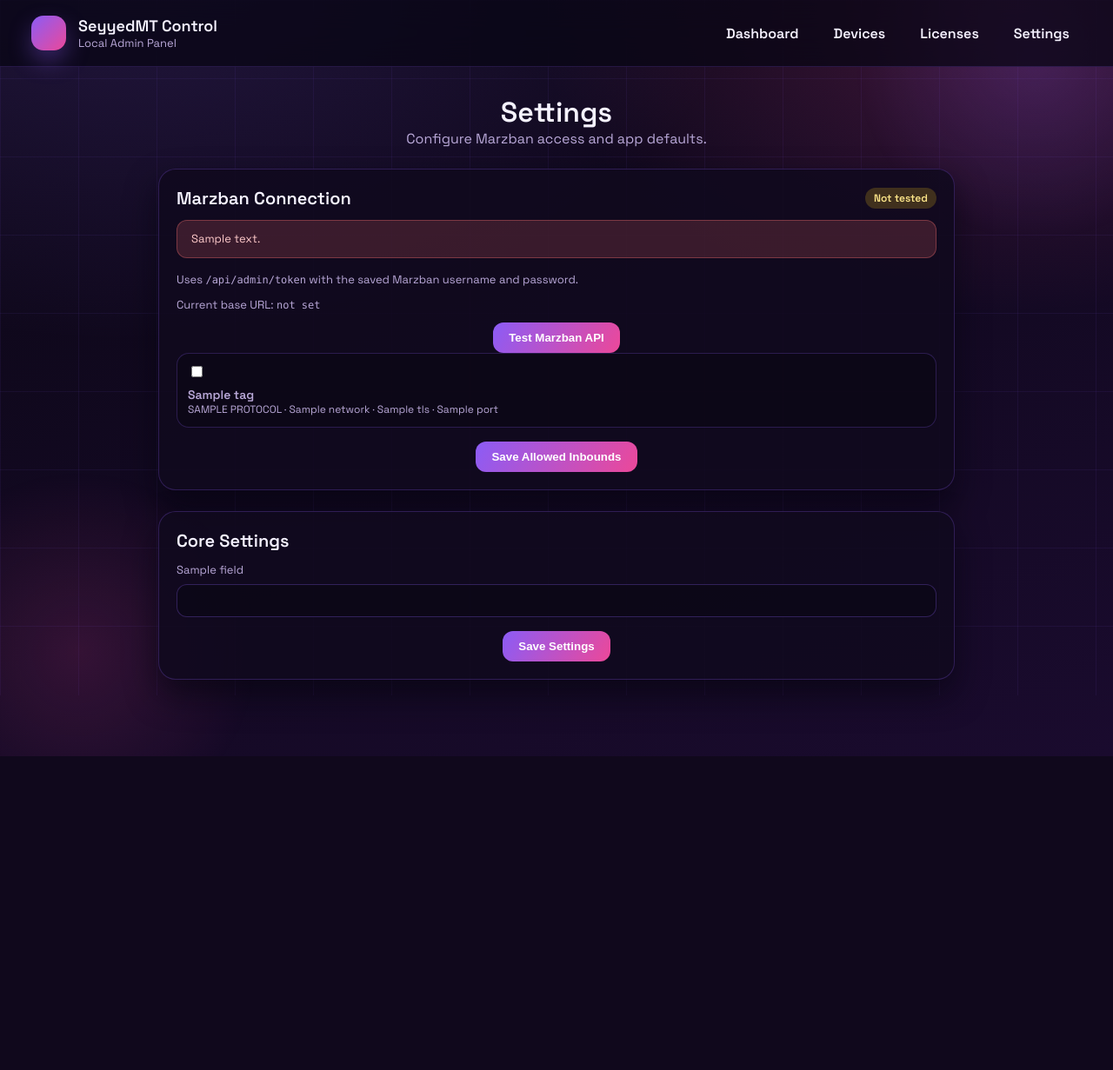
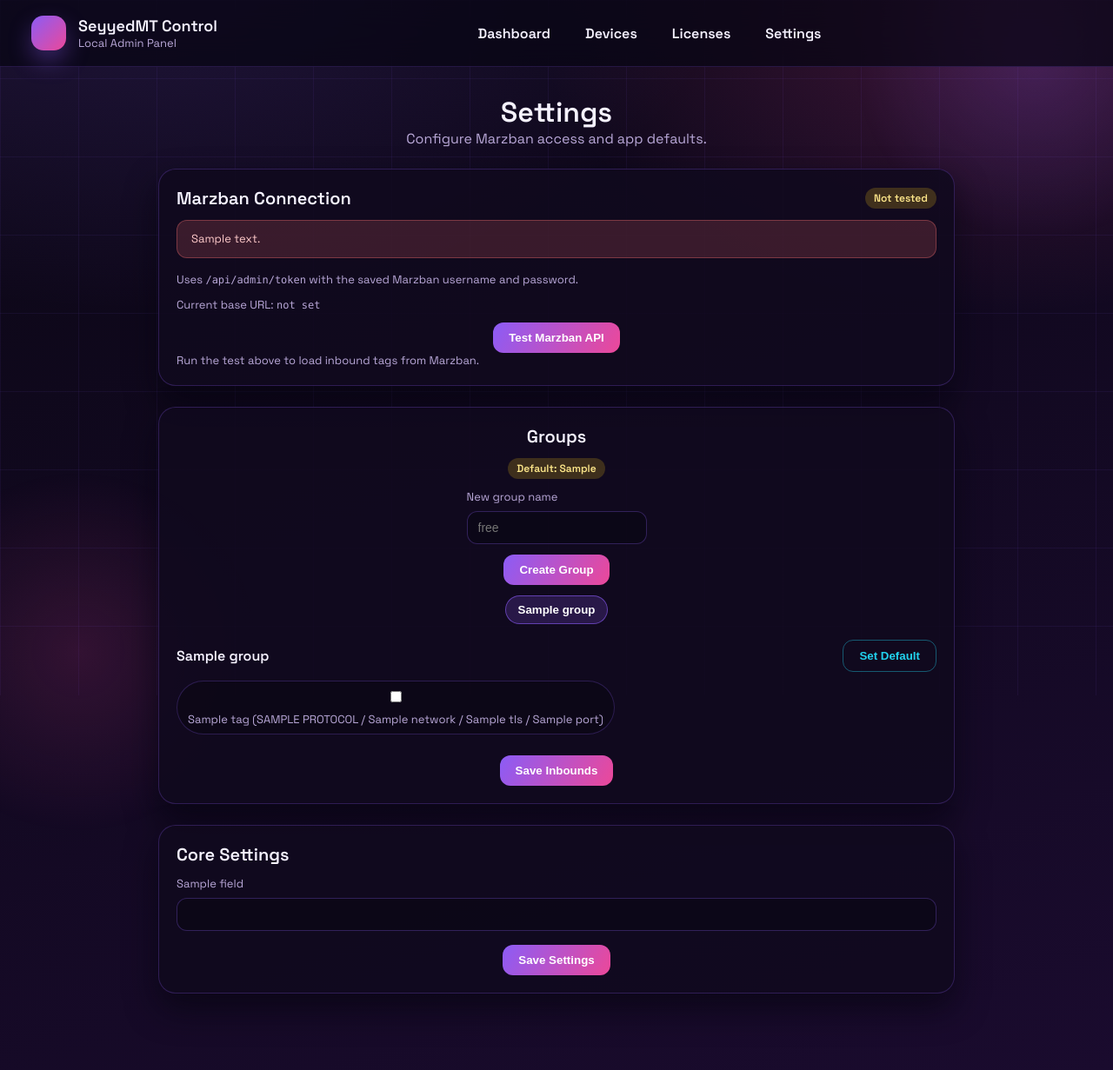
Before and after one commit to seyyed1332/apps, a FastAPI app: template app/templates/settings.html in a window 1280 px wide. Shown: the whole page at 87% size. Before the commit the page ends 870 px from the top, so only its background shows below. Run offline with FastAPI, Linux system fonts and the light colour scheme; the template is opened without the code that fills it: most values are stand-ins (such as "Sample title", 1, 10 or a date in 2020).

Commit message:
Add groups and per-license inbounds

```diff
--- a/app/main.py
+++ b/app/main.py
@@ -45,6 +45,9 @@ DEFAULT_SETTINGS = {
     "default_data_limit_gb": os.getenv("MARZBAN_DEFAULT_DATA_LIMIT_GB", "0"),
     "default_expire_days": os.getenv("MARZBAN_DEFAULT_EXPIRE_DAYS", "0"),
     "user_prefix": os.getenv("MARZBAN_USER_PREFIX", "app_"),
+    "marzban_last_status": "",
+    "marzban_last_message": "",
+    "marzban_inbounds_cache": "",
 }
 
 NUMERIC_SETTING_KEYS = {
@@ -257,6 +260,45 @@ def set_app_setting(key: str, value: str) -> None:
         conn.commit()
 
 
+def parse_allowed(value: Optional[str]) -> set:
+    if not value:
+        return set()
+    return {item.strip() for item in value.split(",") if item.strip()}
+
+
+def get_groups() -> list:
+    with get_db() as conn:
+        rows = conn.execute(
+            "SELECT name, allowed_inbounds, is_default FROM groups ORDER BY name"
+        ).fetchall()
+    return [dict(row) for row in rows]
+
+
+def get_group_allowed_map(groups: list) -> Dict[str, set]:
+    allowed_map: Dict[str, set] = {}
+    for group in groups:
+        allowed_map[group["name"]] = parse_allowed(group.get("allowed_inbounds"))
+    return allowed_map
+
+
+def get_default_group_name(groups: list) -> str:
+    for group in groups:
+        if group.get("is_default"):
+            return group.get("name", "free")
+    return groups[0]["name"] if groups else "free"
+
+
+def load_inbounds_cache(settings_data: Dict[str, str]) -> list:
+    inbounds_cache = settings_data.get("marzban_inbounds_cache", "")
+    if not inbounds_cache:
+        return []
+    try:
+        parsed = json.loads(inbounds_cache)
+        return parsed if isinstance(parsed, list) else []
+    except json.JSONDecodeError:
+        return []
+
+
 def get_license(code: str) -> Optional[Dict[str, Any]]:
     with get_db() as conn:
         row = conn.execute("SELECT * FROM licenses WHERE code = ?", (code,)).fetchone()
@@ -344,8 +386,11 @@ def dashboard(request: Request, _: str = Depends(require_admin)):
             "SELECT COUNT(DISTINCT install_id) AS total FROM devices WHERE install_id IS NOT NULL"
         ).fetchone()["total"]
         recent_devices = conn.execute(
-            "SELECT device_id, license_code, ip, app_version, model, last_seen_at "
-            "FROM devices ORDER BY last_seen_at DESC LIMIT 6"
+            "SELECT d.device_id, d.license_code, l.marzban_username, l.group_name, d.ip, d.app_version, "
+            "d.model, d.last_seen_at "
+            "FROM devices d "
+            "LEFT JOIN licenses l ON l.code = d.license_code "
+            "ORDER BY d.last_seen_at DESC LIMIT 6"
         ).fetchall()
 
     return templates.TemplateResponse(
@@ -365,11 +410,16 @@ def dashboard(request: Request, _: str = Depends(require_admin)):
 def devices(request: Request, q: str = "", _: str = Depends(require_admin)):
     with get_db() as conn:
         query = (
-            "SELECT * FROM devices "
-            "WHERE device_id LIKE ? OR license_code LIKE ? OR ip LIKE ? "
-            "ORDER BY last_seen_at DESC"
+            "SELECT d.*, l.marzban_username, l.group_name "
+            "FROM devices d "
+            "LEFT JOIN licenses l ON l.code = d.license_code "
+            "WHERE d.device_id LIKE ? OR d.license_code LIKE ? OR d.ip LIKE ? OR l.marzban_username LIKE ? "
+            "ORDER BY d.last_seen_at DESC"
         )
-        rows = conn.execute(query, (f"%{q}%", f"%{q}%", f"%{q}%")).fetchall()
+        rows = conn.execute(
+            query,
+            (f"%{q}%", f"%{q}%", f"%{q}%", f"%{q}%"),
+        ).fetchall()
 
     return templates.TemplateResponse(
         "devices.html",
@@ -383,19 +433,30 @@ def devices(request: Request, q: str = "", _: str = Depends(require_admin)):
 
 
 @app.get("/licenses")
-def licenses(request: Request, _: str = Depends(require_admin)):
+def licenses(request: Request, q: str = "", _: str = Depends(require_admin)):
     with get_db() as conn:
         rows = conn.execute(
             "SELECT l.*, COUNT(d.id) AS device_count "
             "FROM licenses l "
             "LEFT JOIN devices d ON d.license_code = l.code "
+            "WHERE l.code LIKE ? OR l.marzban_username LIKE ? OR l.group_name LIKE ? OR l.note LIKE ? "
             "GROUP BY l.id "
-            "ORDER BY l.created_at DESC"
+            "ORDER BY l.created_at DESC",
+            (f"%{q}%", f"%{q}%", f"%{q}%", f"%{q}%"),
         ).fetchall()
 
+    groups = get_groups()
+    default_group = get_default_group_name(groups)
     return templates.TemplateResponse(
         "licenses.html",
-        {"request": request, "title": APP_TITLE, "licenses": rows},
+        {
+            "request": request,
+            "title": APP_TITLE,
+            "licenses": rows,
+            "groups": groups,
+            "default_group": default_group,
+            "query": q,
+        },
     )
 
 
@@ -404,14 +465,36 @@ def create_license(
     max_devices: int = Form(1),
     note: str = Form(""),
     marzban_username: str = Form(""),
+    group_name: str = Form(""),
     _: str = Depends(require_admin),
 ):
     code = generate_license_code()
     with get_db() as conn:
+        group_row = None
+        if group_name:
+            group_row = conn.execute(
+                "SELECT name, allowed_inbounds FROM groups WHERE name = ?",
+                (group_name,),
+            ).fetchone()
+        if not group_row:
+            group_row = conn.execute(
+                "SELECT name, allowed_inbounds FROM groups WHERE is_default = 1 LIMIT 1"
+            ).fetchone()
+        final_group = group_row["name"] if group_row else "free"
+        final_inbounds = group_row["allowed_inbounds"] if group_row else ""
         conn.execute(
-            "INSERT INTO licenses (code, status, max_devices, created_at, note, marzban_username) "
-            "VALUES (?, ?, ?, ?, ?, ?)",
-            (code, "active", max_devices, now_iso(), note, marzban_username),
+            "INSERT INTO licenses (code, status, max_devices, created_at, note, marzban_username, group_name, allowed_inbounds) "
+            "VALUES (?, ?, ?, ?, ?, ?, ?, ?)",
+            (
+                code,
+                "active",
+                max_devices,
+                now_iso(),
+                note,
+                marzban_username,
+                final_group,
+                final_inbounds,
+            ),
         )
         conn.commit()
     return RedirectResponse(url="/licenses", status_code=303)
@@ -429,6 +512,87 @@ def toggle_license(code: str, _: str = Depends(require_admin)):
     return RedirectResponse(url="/licenses", status_code=303)
 
 
+@app.get("/licenses/{code}")
+def edit_license(request: Request, code: str, _: str = Depends(require_admin)):
+    license_row = get_license(code)
+    if not license_row:
+        raise HTTPException(status_code=404, detail="License not found")
+    settings_data = get_settings()
+    marzban_inbounds = load_inbounds_cache(settings_data)
+    groups = get_groups()
+    group_allowed = get_group_allowed_map(groups)
+    default_group = get_default_group_name(groups)
+
+    group_name = license_row.get("group_name") or default_group
+    license_allowed = parse_allowed(license_row.get("allowed_inbounds"))
+    selected_inbounds = license_allowed or group_allowed.get(group_name, set())
+    inherit_group = len(license_allowed) == 0
+
+    return templates.TemplateResponse(
+        "license_edit.html",
+        {
+            "request": request,
+            "title": f"License {code}",
+            "license": license_row,
+            "groups": groups,
+            "group_name": group_name,
+            "marzban_inbounds": marzban_inbounds,
+            "selected_inbounds": selected_inbounds,
+            "inherit_group": inherit_group,
+            "default_group": default_group,
+        },
+    )
+
+
+@app.post("/licenses/{code}")
+async def update_license(request: Request, code: str, _: str = Depends(require_admin)):
+    license_row = get_license(code)
+    if not license_row:
+        raise HTTPException(status_code=404, detail="License not found")
+
+    form = await request.form()
+    max_devices_raw = str(form.get("max_devices", "")).strip()
+    try:
+        max_devices = max(1, int(max_devices_raw))
+    except ValueError:
+        max_devices = int(license_row.get("max_devices") or 1)
+
+    status = str(form.get("status", "")).strip().lower()
+    if status not in {"active", "disabled"}:
+        status = license_row.get("status", "active")
+
+    group_name = str(form.get("group_name", "")).strip()
+    groups = get_groups()
+    group_names = {group["name"] for group in groups}
+    default_group = get_default_group_name(groups)
+    if group_name not in group_names:
+        group_name = license_row.get("group_name") or default_group
+    marzban_username = str(form.get("marzban_username", "")).strip()
+    note = str(form.get("note", "")).strip()
+
+    inherit_group = form.get("inherit_inbounds") == "on"
+    selected = form.getlist("allowed_inbounds")
+    tags = sorted({item.strip() for item in selected if item.strip()})
+    allowed_inbounds = "" if inherit_group else ",".join(tags)
+
+    with get_db() as conn:
+        conn.execute(
+            "UPDATE licenses SET status = ?, max_devices = ?, marzban_username = ?, note = ?, "
+            "group_name = ?, allowed_inbounds = ? WHERE code = ?",
+            (
+                status,
+                max_devices,
+                marzban_username,
+                note,
+                group_name,
+                allowed_inbounds,
+                code,
+            ),
+        )
+        conn.commit()
+    return RedirectResponse(url=f"/licenses/{code}", status_code=303)
+
+
 @app.get("/settings")
 def settings(request: Request, _: str = Depends(require_admin)):
     settings_data = get_settings()
@@ -442,15 +606,10 @@ def settings(request: Request, _: str = Depends(require_admin)):
     allowed_raw = settings_data.get("allowed_inbounds", "")
     allowed_inbounds = {item.strip() for item in allowed_raw.split(",") if item.strip()}
 
-    inbounds_cache = settings_data.get("marzban_inbounds_cache", "")
-    marzban_inbounds: list = []
-    if inbounds_cache:
-        try:
-            parsed = json.loads(inbounds_cache)
-            if isinstance(parsed, list):
-                marzban_inbounds = parsed
-        except json.JSONDecodeError:
-            marzban_inbounds = []
+    marzban_inbounds = load_inbounds_cache(settings_data)
+    groups = get_groups()
+    group_allowed = get_group_allowed_map(groups)
+    default_group = get_default_group_name(groups)
     return templates.TemplateResponse(
         "settings.html",
         {
@@ -462,6 +621,9 @@ def settings(request: Request, _: str = Depends(require_admin)):
             "marzban_message": marzban_message,
             "allowed_inbounds": allowed_inbounds,
             "marzban_inbounds": marzban_inbounds,
+            "groups": groups,
+            "group_allowed": group_allowed,
+            "default_group": default_group,
         },
     )
 
@@ -498,6 +660,50 @@ async def save_inbounds(request: Request, _: str = Depends(require_admin)):
     set_app_setting("allowed_inbounds", ",".join(tags))
     set_app_setting("marzban_last_message", "Allowed inbounds updated.")
     return RedirectResponse(url="/settings?marzban=ok&message=Allowed+inbounds+updated", status_code=303)
+
+
+@app.post("/groups/new")
+async def create_group(request: Request, _: str = Depends(require_admin)):
+    form = await request.form()
+    name = str(form.get("group_name", "")).strip()
+    if not name:
+        return RedirectResponse(url="/settings?marzban=fail&message=Group+name+required", status_code=303)
+    with get_db() as conn:
+        try:
+            conn.execute(
+                "INSERT INTO groups (name, allowed_inbounds, created_at, is_default) VALUES (?, ?, ?, 0)",
+                (name, "", now_iso()),
+            )
+            conn.commit()
+        except Exception:
+            return RedirectResponse(
+                url="/settings?marzban=fail&message=Group+already+exists",
+                status_code=303,
+            )
+    return RedirectResponse(url="/settings?marzban=ok&message=Group+created", status_code=303)
+
+
+@app.post("/groups/{name}/default")
+def set_default_group(name: str, _: str = Depends(require_admin)):
+    with get_db() as conn:
+        conn.execute("UPDATE groups SET is_default = 0")
+        conn.execute("UPDATE groups SET is_default = 1 WHERE name = ?", (name,))
+        conn.commit()
+    return RedirectResponse(url="/settings?marzban=ok&message=Default+group+updated", status_code=303)
+
+
+@app.post("/groups/{name}/inbounds")
+async def update_group_inbounds(name: str, request: Request, _: str = Depends(require_admin)):
+    form = await request.form()
+    selected = form.getlist("allowed_inbounds")
+    tags = sorted({item.strip() for item in selected if item.strip()})
+    with get_db() as conn:
+        conn.execute(
+            "UPDATE groups SET allowed_inbounds = ? WHERE name = ?",
+            (",".join(tags), name),
+        )
+        conn.commit()
+    return RedirectResponse(url="/settings?marzban=ok&message=Group+inbounds+updated", status_code=303)
 
 
 @app.post("/settings")
@@ -548,10 +754,20 @@ def verify_license(code: str):
     license_row = get_license(code)
     if not license_row:
         return JSONResponse(status_code=404, content={"status": "not_found"})
+    groups = get_groups()
+    group_allowed = get_group_allowed_map(groups)
+    default_group = get_default_group_name(groups)
+    group_name = license_row.get("group_name") or default_group
+    license_allowed = parse_allowed(license_row.get("allowed_inbounds"))
+    effective_inbounds = sorted(
+        license_allowed if license_allowed else group_allowed.get(group_name, set())
+    )
     return {
         "status": license_row["status"],
         "max_devices": license_row["max_devices"],
         "marzban_username": license_row["marzban_username"],
+        "group": group_name,
+        "allowed_inbounds": effective_inbounds,
     }
 
 
--- a/app/static/app.js
+++ b/app/static/app.js
@@ -34,4 +34,23 @@
       }
     });
   }
+
+  const tabs = document.querySelectorAll("[data-group-tab]");
+  const panels = document.querySelectorAll("[data-group-panel]");
+  if (tabs.length && panels.length) {
+    const activate = (name) => {
+      tabs.forEach((tab) => {
+        tab.classList.toggle("active", tab.dataset.groupTab === name);
+      });
+      panels.forEach((panel) => {
+        panel.classList.toggle("hidden", panel.dataset.groupPanel !== name);
+      });
+    };
+
+    tabs.forEach((tab) => {
+      tab.addEventListener("click", () => {
+        activate(tab.dataset.groupTab);
+      });
+    });
+  }
 })();
--- a/app/static/styles.css
+++ b/app/static/styles.css
@@ -66,9 +66,9 @@ body {
   position: sticky;
   top: 0;
   z-index: 10;
-  display: flex;
+  display: grid;
+  grid-template-columns: auto 1fr auto;
   align-items: center;
-  justify-content: space-between;
   gap: 18px;
   padding: 18px 36px;
   backdrop-filter: blur(18px);
@@ -104,6 +104,7 @@ body {
   display: flex;
   gap: 12px;
   align-items: center;
+  justify-self: center;
 }
 
 .menu-toggle {
@@ -243,6 +244,12 @@ body[data-menu-open="true"] .menu-panel {
   margin-bottom: 12px;
 }
 
+.card-head.centered {
+  flex-direction: column;
+  justify-content: center;
+  text-align: center;
+}
+
 .card-head h2 {
   margin: 0;
   font-size: 20px;
@@ -343,7 +355,8 @@ body[data-menu-open="true"] .menu-panel {
   color: var(--muted);
 }
 
-.form-grid input {
+.form-grid input,
+.form-grid select {
   padding: 10px 12px;
   border-radius: 12px;
   border: 1px solid rgba(139, 92, 246, 0.3);
@@ -368,10 +382,29 @@ body[data-menu-open="true"] .menu-panel {
   font-size: 13px;
 }
 
+.form-grid.centered {
+  justify-items: center;
+}
+
+.checkbox {
+  display: inline-flex;
+  gap: 10px;
+  align-items: center;
+  color: var(--muted);
+}
+
 .inbound-list {
   display: grid;
   grid-template-columns: repeat(auto-fit, minmax(220px, 1fr));
   gap: 12px;
+}
+
+.inbound-row {
+  display: flex;
+  gap: 10px;
+  flex-wrap: nowrap;
+  overflow-x: auto;
+  padding-bottom: 8px;
 }
 
 .inbound-item {
@@ -406,6 +439,22 @@ body[data-menu-open="true"] .menu-panel {
   font-size: 12px;
 }
 
+.inbound-pill {
+  display: inline-flex;
+  gap: 8px;
+  align-items: center;
+  padding: 8px 12px;
+  border-radius: 999px;
+  border: 1px solid rgba(139, 92, 246, 0.25);
+  background: rgba(12, 8, 22, 0.7);
+  font-size: 12px;
+  white-space: nowrap;
+}
+
+.inbound-pill input {
+  accent-color: var(--accent);
+}
+
 .form-actions {
   grid-column: span 2;
   display: flex;
@@ -455,6 +524,51 @@ button.ghost {
   font-size: 12px;
 }
 
+.group-tabs {
+  display: flex;
+  gap: 10px;
+  justify-content: center;
+  padding: 12px 0 6px;
+  flex-wrap: wrap;
+}
+
+.group-tab {
+  border: 1px solid rgba(139, 92, 246, 0.3);
+  background: transparent;
+  color: var(--muted);
+  padding: 8px 14px;
+  border-radius: 999px;
+  font-weight: 600;
+  cursor: pointer;
+}
+
+.group-tab.active {
+  background: rgba(139, 92, 246, 0.2);
+  color: #fff;
+  border-color: rgba(139, 92, 246, 0.6);
+}
+
+.group-panel {
+  margin-top: 12px;
+}
+
+.group-panel.hidden {
+  display: none;
+}
+
+.group-meta {
+  display: flex;
+  align-items: center;
+  justify-content: space-between;
+  gap: 12px;
+  margin-bottom: 10px;
+}
+
+.group-title {
+  font-size: 16px;
+  font-weight: 600;
+}
+
 @keyframes rise {
   from {
     opacity: 0;
--- a/app/templates/dashboard.html
+++ b/app/templates/dashboard.html
@@ -34,6 +34,8 @@
         <tr>
           <th>Device ID</th>
           <th>License</th>
+          <th>User</th>
+          <th>Group</th>
           <th>IP</th>
           <th>App</th>
           <th>Model</th>
@@ -45,6 +47,8 @@
         <tr>
           <td>{{ device.device_id }}</td>
           <td>{{ device.license_code }}</td>
+          <td>{{ device.marzban_username or '-' }}</td>
+          <td>{{ device.group_name or '-' }}</td>
           <td>{{ device.ip or '-' }}</td>
           <td>{{ device.app_version or '-' }}</td>
           <td>{{ device.model or '-' }}</td>
--- a/app/templates/devices.html
+++ b/app/templates/devices.html
@@ -10,7 +10,7 @@
 <section class="card table-card">
   <div class="card-head">
     <form class="search" method="get" action="/devices">
-      <input type="text" name="q" placeholder="Search device, license, IP" value="{{ query }}" />
+      <input type="text" name="q" placeholder="Search device, license, user, IP" value="{{ query }}" />
       <button type="submit">Search</button>
     </form>
   </div>
@@ -20,6 +20,8 @@
         <tr>
           <th>Device ID</th>
           <th>License</th>
+          <th>User</th>
+          <th>Group</th>
           <th>IP</th>
           <th>App</th>
           <th>Model</th>
@@ -33,6 +35,8 @@
         <tr>
           <td>{{ device.device_id }}</td>
           <td>{{ device.license_code }}</td>
+          <td>{{ device.marzban_username or '-' }}</td>
+          <td>{{ device.group_name or '-' }}</td>
           <td>{{ device.ip or '-' }}</td>
           <td>{{ device.app_version or '-' }}</td>
           <td>{{ device.model or '-' }}</td>
--- a/app/templates/settings.html
+++ b/app/templates/settings.html
@@ -34,30 +34,63 @@
       <button type="submit">Test Marzban API</button>
     </div>
   </form>
-  {% if marzban_inbounds %}
-  <form class="form-grid inbound-grid" method="post" action="/settings/inbounds">
-    <div class="inbound-list span-2">
+  <div class="form-note">Run the test above to load inbound tags from Marzban.</div>
+</section>
+
+<section class="card form-card">
+  <div class="card-head centered">
+    <h2>Groups</h2>
+    <span class="status pending">Default: {{ default_group }}</span>
+  </div>
+  <form class="form-grid compact centered" method="post" action="/groups/new">
+    <label class="span-2">
+      <span>New group name</span>
+      <input type="text" name="group_name" placeholder="free" />
+    </label>
+    <div class="form-actions">
+      <button type="submit">Create Group</button>
+    </div>
+  </form>
+
+  {% if marzban_inbounds and groups %}
+  <div class="group-tabs" data-group-tabs>
+    {% for group in groups %}
+    <button type="button" class="group-tab{% if loop.first %} active{% endif %}" data-group-tab="{{ group.name }}">
+      {{ group.name }}
+    </button>
+    {% endfor %}
+  </div>
+
+  {% for group in groups %}
+  <div class="group-panel{% if not loop.first %} hidden{% endif %}" data-group-panel="{{ group.name }}">
+    <div class="group-meta">
+      <div class="group-title">{{ group.name }}</div>
+      <form method="post" action="/groups/{{ group.name }}/default">
+        <button type="submit" class="ghost">Set Default</button>
+      </form>
+    </div>
+    <form class="form-grid inbound-grid" method="post" action="/groups/{{ group.name }}/inbounds">
+      <div class="inbound-row span-2">
         {% for inbound in marzban_inbounds %}
-      <label class="inbound-item">
+        <label class="inbound-pill">
           <input
             type="checkbox"
             name="allowed_inbounds"
             value="{{ inbound.tag }}"
-          {% if inbound.tag in allowed_inbounds %}checked{% endif %}
+            {% if inbound.tag in group_allowed.get(group.name, []) %}checked{% endif %}
           />
-        <div>
-          <div class="inbound-title">{{ inbound.tag }}</div>
-          <div class="inbound-meta">
-            {{ inbound.protocol|upper }} · {{ inbound.network }} · {{ inbound.tls }} · {{ inbound.port }}
-          </div>
-        </div>
+          <span>
+            {{ inbound.tag }} ({{ inbound.protocol|upper }} / {{ inbound.network }} / {{ inbound.tls }} / {{ inbound.port }})
+          </span>
         </label>
         {% endfor %}
       </div>
       <div class="form-actions">
-      <button type="submit">Save Allowed Inbounds</button>
+        <button type="submit">Save Inbounds</button>
       </div>
     </form>
+  </div>
+  {% endfor %}
   {% else %}
   <div class="form-note">Run the test above to load inbound tags from Marzban.</div>
   {% endif %}
```
Also changed, not shown: other parts of app/static/styles.css (+29 -1 lines), app/db.py (+46 -0 lines), app/templates/license_edit.html (added, +79 -0 lines), app/templates/licenses.html (+30 -11 lines), README.md. Lines whose indentation alone changed are shown as unchanged.
